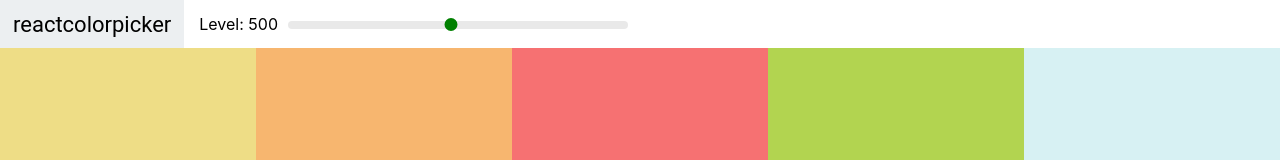
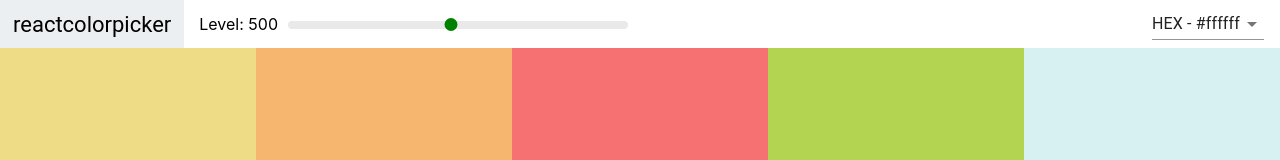
Before and after one commit to GuiGomes92/react-colors, a React (Create React App) app: page / in a window 1280 px wide. Shown: the top 160 px of the page. Built offline with nearby package versions, Linux system fonts and the light colour scheme.

Commit message:
Added meterial UI and change format of colors

```diff
--- a/package.json
+++ b/package.json
@@ -3,6 +3,8 @@
   "version": "0.1.0",
   "private": true,
   "dependencies": {
+    "@material-ui/core": "^4.12.2",
+    "@material-ui/icons": "^4.11.2",
     "@testing-library/jest-dom": "^5.14.1",
     "@testing-library/react": "^11.2.7",
     "@testing-library/user-event": "^12.8.3",
--- a/src/Navbar.css
+++ b/src/Navbar.css
@@ -48,3 +48,8 @@
     margin-left: -7px;
     margin-top: -3px;
 }
+
+.select-container {
+    margin-left: auto;
+    margin-right: 1rem;
+}
--- a/src/Navbar.js
+++ b/src/Navbar.js
@@ -1,11 +1,31 @@
 import React, { Component } from 'react';
+import Select from '@material-ui/core/Select';
+import MenuItem from '@material-ui/core/MenuItem';
+import Snackbar from '@material-ui/core/Snackbar';
+import CloseIcon from '@material-ui/icons/Close';
+import IconButton from '@material-ui/core/IconButton'
+
 import Slider from 'rc-slider';
 import 'rc-slider/assets/index.css';
 import './Navbar.css'
 
 class Navbar extends Component {
+    constructor(props) {
+        super(props);
+        this.state = { format: "hex", open: false };
+        this.handleFormatChange = this.handleFormatChange.bind(this);
+        this.closeSnackbar = this.closeSnackbar.bind(this);
+    }
+    handleFormatChange(e) {
+        this.setState({ format: e.target.value, open: true })
+        this.props.handleChange(e.target.value)
+    }
+    closeSnackbar() {
+        this.setState({ open: false })
+    }
     render() {
         const { level, changeLevel } = this.props;
+        const { format } = this.state;
         return (
             <header className="Navbar">
                 <div className="logo">
@@ -17,6 +37,31 @@
                         <Slider defaultValue={level} min={100} max={900} step={100} onAfterChange={changeLevel} />
                     </div>
                 </div>
+                <div className="select-container">
+                    <Select value={format} onChange={this.handleFormatChange}>
+                        <MenuItem value="hex">HEX - #ffffff</MenuItem>
+                        <MenuItem value="rgb">RGB - rgb(255,255,255)</MenuItem>
+                        <MenuItem value="rgba">RGBA - rgba(255,255,255,1.0)</MenuItem>
+                    </Select>
+                </div>
+                <Snackbar anchorOrigin={{ vertical: "bottom", horizontal: "left" }}
+                    open={this.state.open}
+                    autoHideDuration={3000}
+                    message={<span id="message-id">Format Changed To {format.toUpperCase()}</span>}
+                    ContentProps={{
+                        "aria-describedby": "message=id"
+                    }}
+                    onClose={this.closeSnackbar}
+                    action={[
+                        <IconButton onClick={this.closeSnackbar}
+                            color='inherit'
+                            key='close'
+                            aria-label='close'
+                        >
+                            <CloseIcon />
+                        </IconButton>
+                    ]}
+                />
             </header>
         )
     }
--- a/src/Palette.js
+++ b/src/Palette.js
@@ -6,21 +6,25 @@
 class Palette extends Component {
     constructor(props) {
         super(props);
-        this.state = { level: 500 };
+        this.state = { level: 500, format: "hex" };
         this.changeLevel = this.changeLevel.bind(this);
+        this.changeFormat = this.changeFormat.bind(this);
+    }
+    changeFormat(val) {
+        this.setState({ format: val })
     }
     changeLevel(level) {
         this.setState({ level })
     }
     render() {
         const { colors } = this.props.palette;
-        const { level } = this.state;
+        const { level, format } = this.state;
         const colorBoxes = colors[level].map(color => (
-            <ColorBox background={color.hex} name={color.name} />
+            <ColorBox background={color[format]} name={color.name} />
         ));
         return (
             <div className="Palette">
-                <Navbar level={level} changeLevel={this.changeLevel} />
+                <Navbar level={level} changeLevel={this.changeLevel} handleChange={this.changeFormat} />
                 <div className="Palette-colors">
                     {colorBoxes}
                 </div>
```
Also changed, not shown: 1 other file (tests, documents, lock files or other folders).
